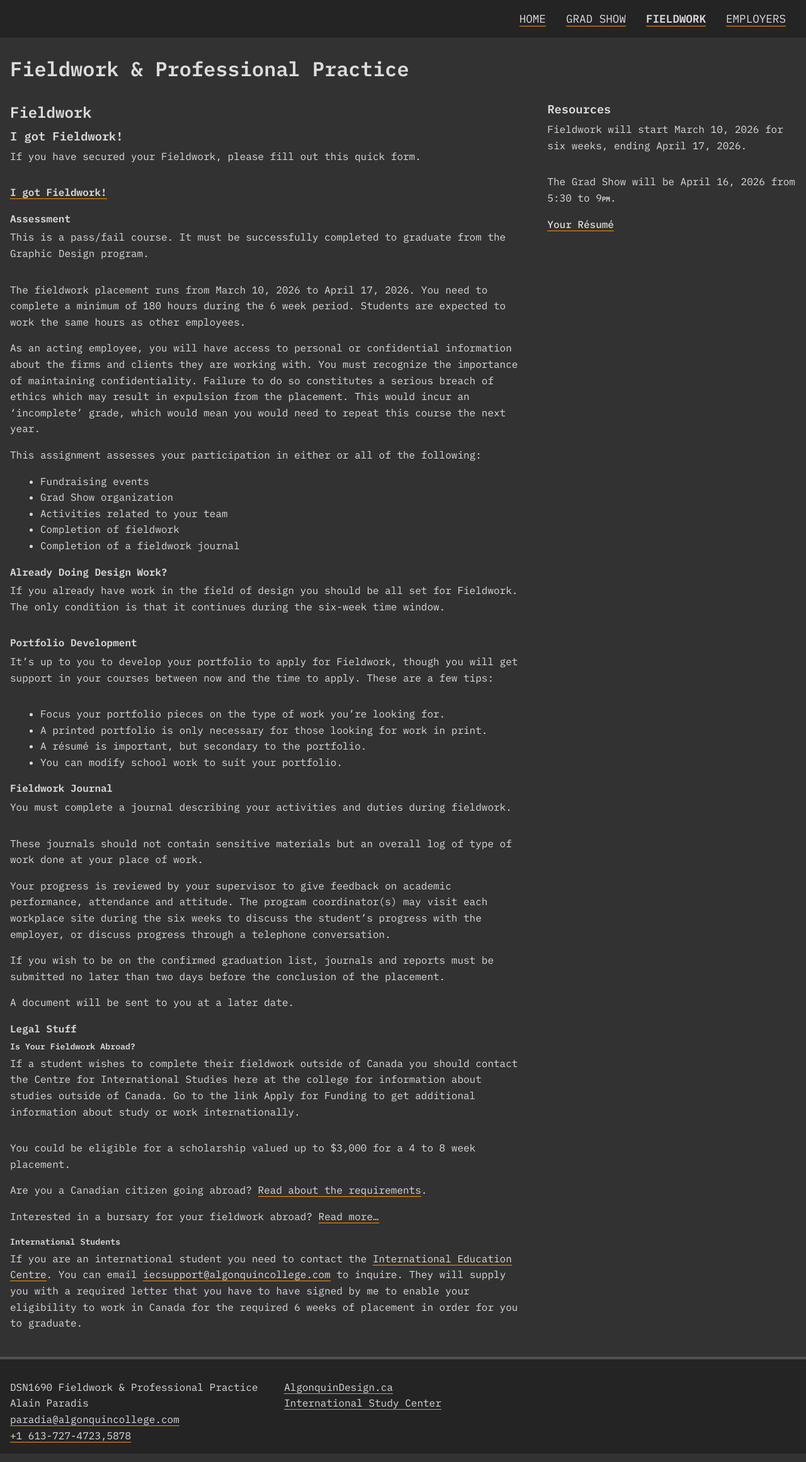
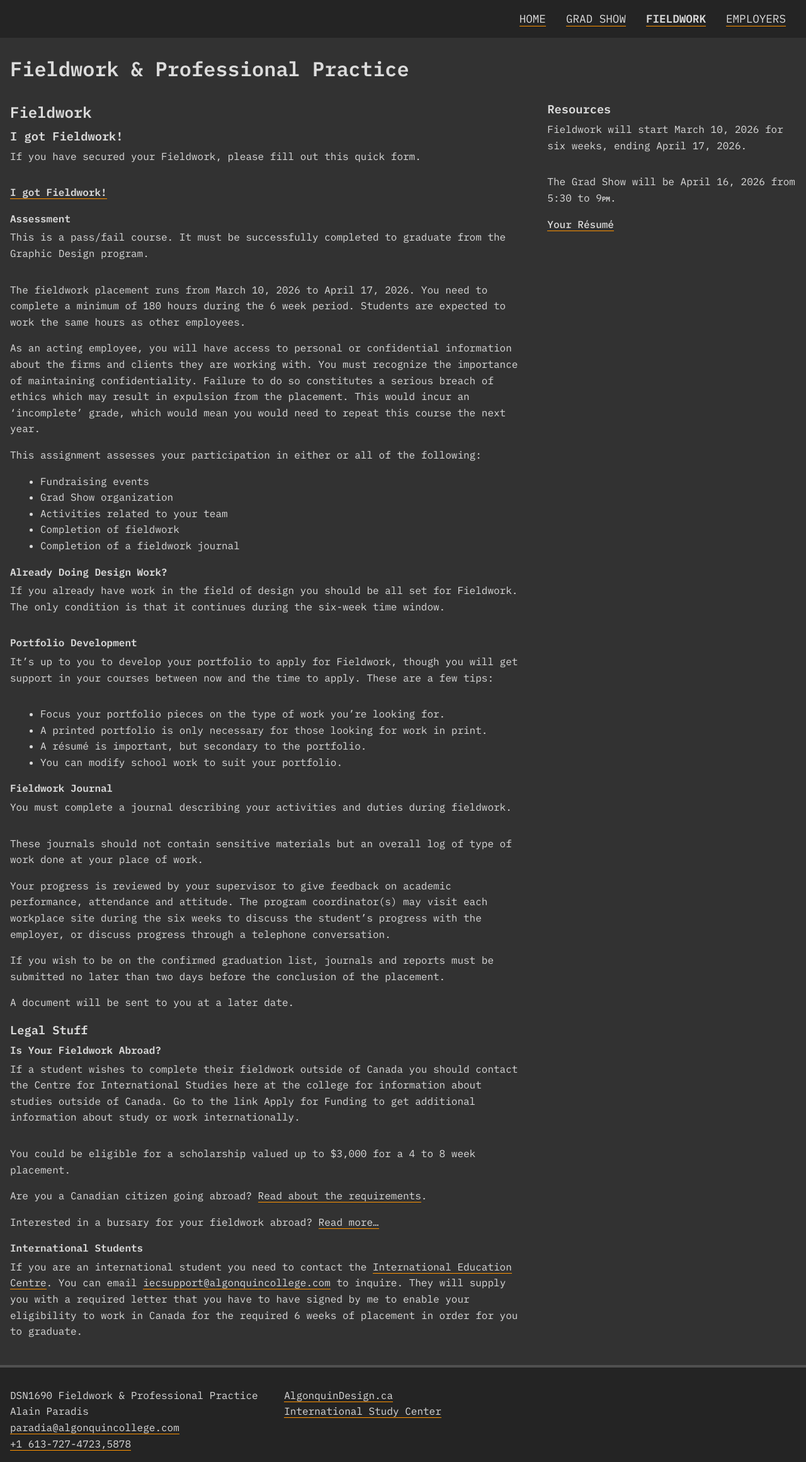
Before and after one commit to AlainParadis/wil, a Jekyll site: the page built from fieldwork.md, in a window 1280 px wide. Shown: the whole page at 63% size. Built offline with Jekyll 4.4.1, drawn with Linux system fonts in a browser that asks for light colours.

Commit message:
edit heading sizes on this page

```diff
--- a/fieldwork.md
+++ b/fieldwork.md
@@ -50,9 +50,9 @@ It's up to you to develop your portfolio to apply for Fieldwork, though you will
 
   A document will be sent to you at a later date.
 
-#### Legal Stuff
+### Legal Stuff
 
-##### Is Your Fieldwork Abroad?
+#### Is Your Fieldwork Abroad?
 
   If a student wishes to complete their fieldwork outside of Canada you should contact the Centre for International Studies here at the college for information about studies outside of Canada. Go to the link Apply for Funding&nbsp;to get additional information about study or work internationally.
 
@@ -62,6 +62,6 @@ It's up to you to develop your portfolio to apply for Fieldwork, though you will
 
   Interested in a bursary for your fieldwork abroad? <a href="https://www.algonquincollege.com/international/swa/awards/" target="_blank">Read more...</a>
 
-##### International Students
+#### International Students
 
   If you are an international student you need to contact the <a href="https://www.algonquincollege.com/international/" title="International Education Centre" target="_blank">International Education Centre</a>. You can email <a href="mailto:iecsupport@algonquincollege.com" title="International Education Centre">iecsupport@algonquincollege.com</a> to inquire. They will supply you with a required letter that you have to have signed by me to enable your eligibility to work in Canada for the required 6 weeks of placement in order for you to graduate.
```
